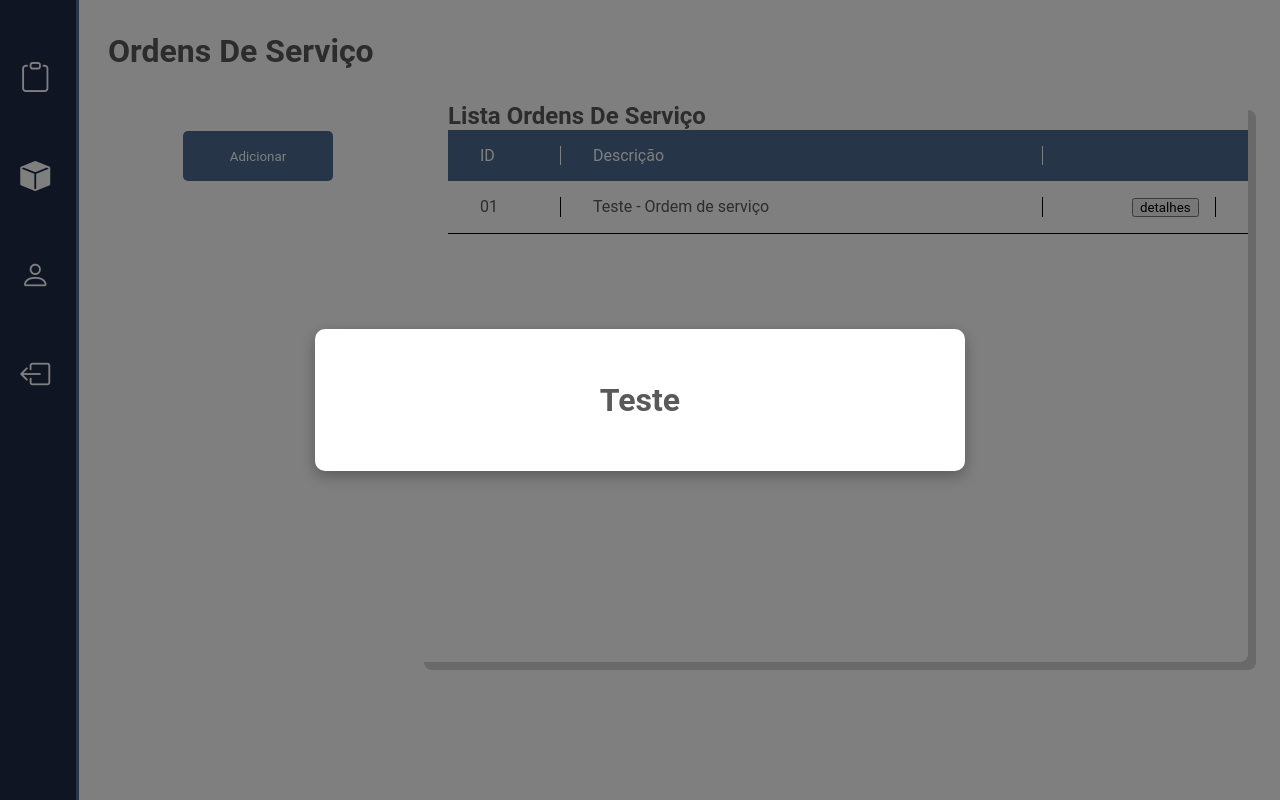
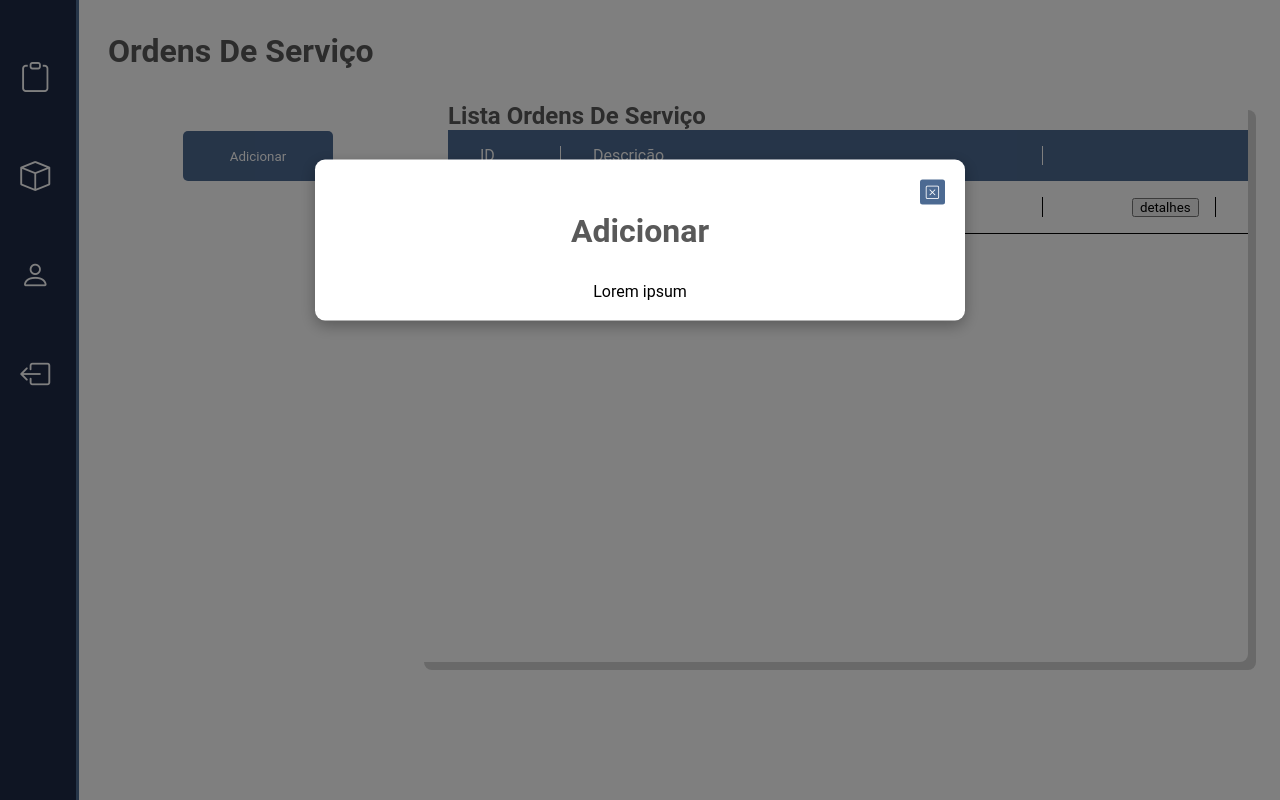
Before and after one commit to GuilhermeQC/BGP-Mecanica, a website with bundled scripts: page public/main/main.html in a window 1280 px wide. Both pictures are taken after a click on the button "Adicionar". Built offline with nearby package versions, Linux system fonts and the light colour scheme; a web font is replaced by a local one.

Commit message:
:sparkles: feat: Botão de popup adicionado

```diff
--- a/public/main/main.css
+++ b/public/main/main.css
@@ -83,13 +83,13 @@ body> :nth-child(2) {
     background-color: var(--azul-escuro);
 }
 
-.adicionar:focus{
+.adicionar:focus {
     outline: none;
 }
 
 /* Estilização dialog */
 
-.popup{
+.popup {
     border: none;
     border-radius: 10px;
     padding: 20px;
@@ -100,17 +100,44 @@ body> :nth-child(2) {
     background: white;
 
     position: fixed;
-    top: 50%;
+    top: 30%;
     left: 50%;
     transform: translate(-50%, -50%);
 }
 
-dialog::backdrop{
+dialog::backdrop {
     background-color: rgba(0, 0, 0, 0.5);
 }
 
-dialog:focus{
+dialog:focus {
     outline: none;
+}
+
+.popup-header {
+    display: flex;
+    justify-content: center;
+    align-items: center;
+}
+
+.popup-header .fechar {
+    position: absolute;
+    right: 20px;
+    top: 20px;
+}
+
+.fechar {
+    padding: 5px;
+    outline: none;
+    border: none;
+
+    width: 25px;
+
+    border-radius: 10%;
+    background-color: var(--azul-medio);
+}
+
+.fechar > i{
+    color: white;
 }
 
 /* labels: os */
--- a/public/main/main.html
+++ b/public/main/main.html
@@ -1,5 +1,5 @@
 <!DOCTYPE html>
-<html lang="en">
+<html lang="pt-br">
 
 <head>
     <meta charset="UTF-8">
@@ -28,7 +28,7 @@
             </li>
             <li class="item-menu">
                 <a panel="estoque">
-                    <span class="icon"><i class="bi bi-box-fill"></i></span>
+                    <span class="icon"><i class="bi bi-box"></i></span>
                     <span class="txt-link">Estoque</span>
                 </a>
             </li>
@@ -39,7 +39,7 @@
                 </a>
             </li>
             <li class="item-menu">
-                <a>
+                <a href="../login/login.html">
                     <span class="icon"><i class="bi bi-box-arrow-left"></i></span>
                     <span class="txt-link">Sair</span>
                 </a>
@@ -71,9 +71,18 @@
 
             <dialog class="popup">
 
-                <h1>Teste</h1>
-                <!-- Conteúdo do form aqui-->
+                <div class="popup-header">
 
+                    <h1>Adicionar</h1>
+
+                    <button class="fechar"><i class="bi bi-x-square"></i></button>
+
+                </div>
+
+                <div class="popup-form">
+                    <!-- Conteúdo do form aqui-->
+                     Lorem ipsum
+                </div>
 
             </dialog>
 
--- a/public/main/main.js
+++ b/public/main/main.js
@@ -5,6 +5,7 @@ const title = document.querySelector("div > h1");
 const listTitle = document.querySelector(".display h2");
 const form = document.querySelector("form");
 const btn_adicionar = document.querySelector(".adicionar");
+const btn_fechar = document.querySelector(".fechar");
 
 async function loadPanel(panel) {
     const { name, loader } = panels[panel];
@@ -27,6 +28,12 @@ for (const panel of panelsElements) {
 btn_adicionar.addEventListener("click", async () => {
     const popup = document.querySelector(".popup");
     popup.showModal();
+
+});
+
+btn_fechar.addEventListener("click", async () => {
+    const popup = document.querySelector(".popup");
+    popup.close();
 });
 
 const popup = document.querySelector(".popup");
```
Also changed, not shown: public/login/login.html (+1 -1 lines), public/login/login.js (added, +15 -0 lines).
